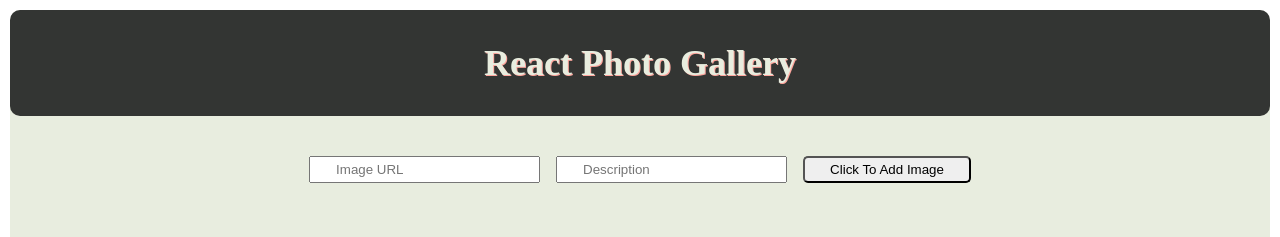
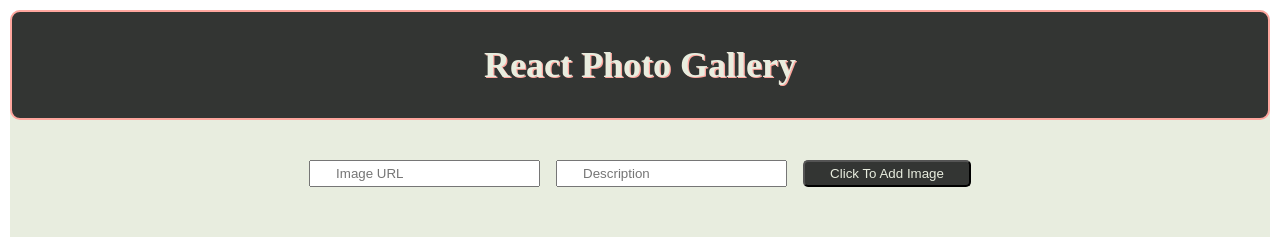
Before and after one commit to ShylaEarl/weekend-react-gallery, a React (Create React App) app: page / in a window 1280 px wide. Shown: the top 237 px of the page. Built offline with nearby package versions, Linux system fonts and the light colour scheme; no server answers.

Commit message:
delete functionality established

```diff
--- a/src/components/App/App.css
+++ b/src/components/App/App.css
@@ -9,12 +9,13 @@
 .App-header {
   background-color: #333533;
   color: #E8EDDF;
-  text-shadow: 1px 1px #FFA69E;
+  text-shadow: 1.25px 1.25px #FFA69E;
   font-family: cursive;
   font-size: x-large;
   padding: .5rem;
   margin-bottom: 1rem;
   border-radius: 10px;
+  border: 2px solid #FFA69E;
 }
 
 .App-title {
--- a/src/components/App/App.jsx
+++ b/src/components/App/App.jsx
@@ -1,8 +1,9 @@
 import React, { useEffect, useState } from 'react';
 import './App.css';
 import axios from 'axios';
+import GalleryHeader from '../GalleryHeader/GalleryHeader.jsx';
 import GalleryList from '../GalleryList/GalleryList.jsx';
-import Form from '../Form/Form.jsx';
+import GalleryForm from '../GalleryForm/GalleryForm.jsx';
 
 function App() {
 
@@ -29,11 +30,8 @@ function App() {
 
   return (
     <div className="App">
-      <header className="App-header">
-        <h1 className="App-title">React Photo Gallery</h1>
-      </header>
-      <Form getImage={getImage}/>
-      {/* do I need getImage on either of these lines? */}
+      <GalleryHeader />
+      <GalleryForm getImage={getImage} />
       <GalleryList galleryList={galleryList} getImage={getImage} />
     </div>
   );
--- a/src/components/Form/Form.css
+++ b/src/components/GalleryForm/GalleryForm.css
@@ -14,6 +14,8 @@
 }
 
 .addButton{
+    background-color: #333533;
+    color: #E8EDDF;
     border-radius: 5px;
     padding: .25rem 25px;
     margin: .5rem;
--- a/src/components/Form/Form.jsx
+++ b/src/components/GalleryForm/GalleryForm.jsx
@@ -1,8 +1,8 @@
-import react, {useState} from 'react';
+import react, { useState } from 'react';
 import axios from 'axios';
-import './Form.css';
+import './GalleryForm.css';
 
-function Form({getImage}){
+function GalleryForm({ getImage }) {
     const [path, setPath] = useState('');
     const [description, setDescription] = useState('');
 
@@ -35,7 +35,7 @@ function Form({getImage}){
         addImage();
     }//end handleSubmit
 
-    return(
+    return (
         <form className="form" onSubmit={handleSubmit}>
             <input onChange={(event) => setPath(event.target.value)}
                 value={path}
@@ -52,6 +52,6 @@ function Form({getImage}){
             <button className="addButton">Click To Add Image</button>
         </form>
     );
-}//end Form
+}//end GalleryForm
 
-export default Form;
+export default GalleryForm;
--- /dev/null
+++ b/src/components/GalleryHeader/GalleryHeader.jsx
@@ -0,0 +1,10 @@
+
+function GalleryHeader() {
+    return (
+        <header className="App-header">
+            <h1 className="App-title">React Photo Gallery</h1>
+        </header>
+    )
+}//end GalleryHeader
+
+export default GalleryHeader;
--- a/src/components/GalleryItem/GalleryItem.css
+++ b/src/components/GalleryItem/GalleryItem.css
@@ -1,7 +1,6 @@
 .imageDiv{
     display: inline-block;
-    margin-right: 15px;
-    margin-bottom: 15px;
+    margin: 15px;
 }
 
 .image{
--- a/src/components/GalleryItem/GalleryItem.jsx
+++ b/src/components/GalleryItem/GalleryItem.jsx
@@ -29,23 +29,57 @@ function GalleryItem(props) {
 
     //conditional rendering for like message
     const getMessage = () => {
-        if(props.likes === 1) {
-          //singular because it is 1 time
-          return (<p>{props.likes} person loves this.</p>)
-        }else{
-          //zero or multiple 'times' so plural
-          return (<p>{props.likes} people love this.</p>)
+        if (props.likes === 1) {
+            //singular because it is 1 time
+            return (<p>{props.likes} person loves this.</p>)
+        } else {
+            //zero or multiple 'times' so plural
+            return (<p>{props.likes} people love this.</p>)
         }
-      }//end getMessage
+    }//end getMessage
+
+    //DELETE Request to remove image
+    const deleteImage = (event) => {
+        let id = event.currentTarget.dataset.id;
+        console.log('Delete button clicked for', id);
+
+        axios.delete(`/gallery/${id}`)
+            .then(response => {
+                console.log('in DELETE', response);
+                props.getImage();
+            })
+            .catch(error => {
+                console.log('Error with Delete request', error);
+            });
+    }
 
     return (
         <div className="imageDiv" >
-            {swap && <img onClick={imageSwap} className="image" src={props.path} alt={props.description} width='150' />}
-            {!swap && <div onClick={imageSwap} className="description">{props.description}</div>}
+            {swap && <img
+                onClick={imageSwap}
+                className="image"
+                src={props.path}
+                alt={props.description}
+                width='150'
+            />}
+            {!swap && <div
+                onClick={imageSwap}
+                className="description">
+                {props.description}
+            </div>}
             <br></br>
-            <button onClick={updateLikes} className="loveButton" data-id={props.id}>Love It!</button>
+            <button onClick={updateLikes}
+                className="loveButton"
+                data-id={props.id}>
+                Love It!
+            </button>
             <br></br>
             {getMessage()}
+            <button onClick={deleteImage}
+                className="deleteButton"
+                data-id={props.id}>
+                Delete
+            </button>
         </div>
     )
 }
```
Also changed, not shown: 2 other files (tests, documents, lock files or other folders). Lines whose indentation alone changed are shown as unchanged.
